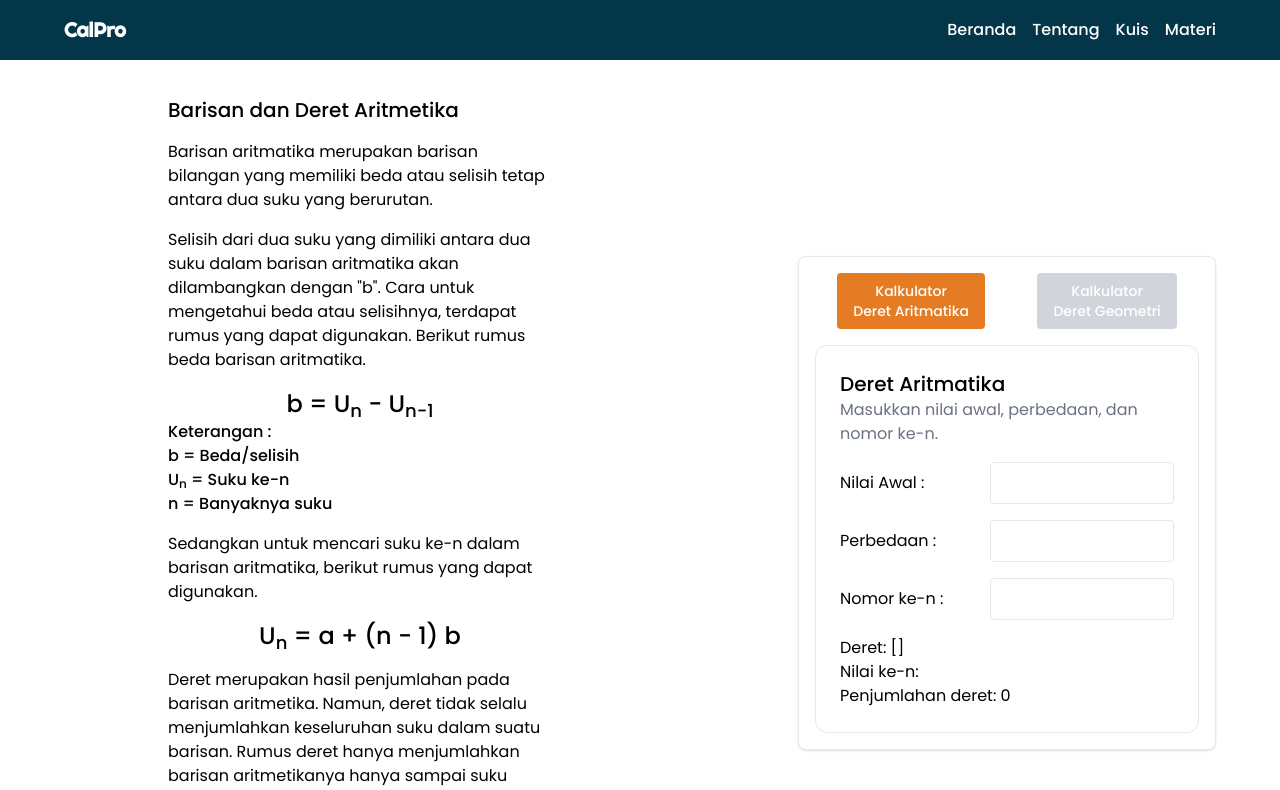
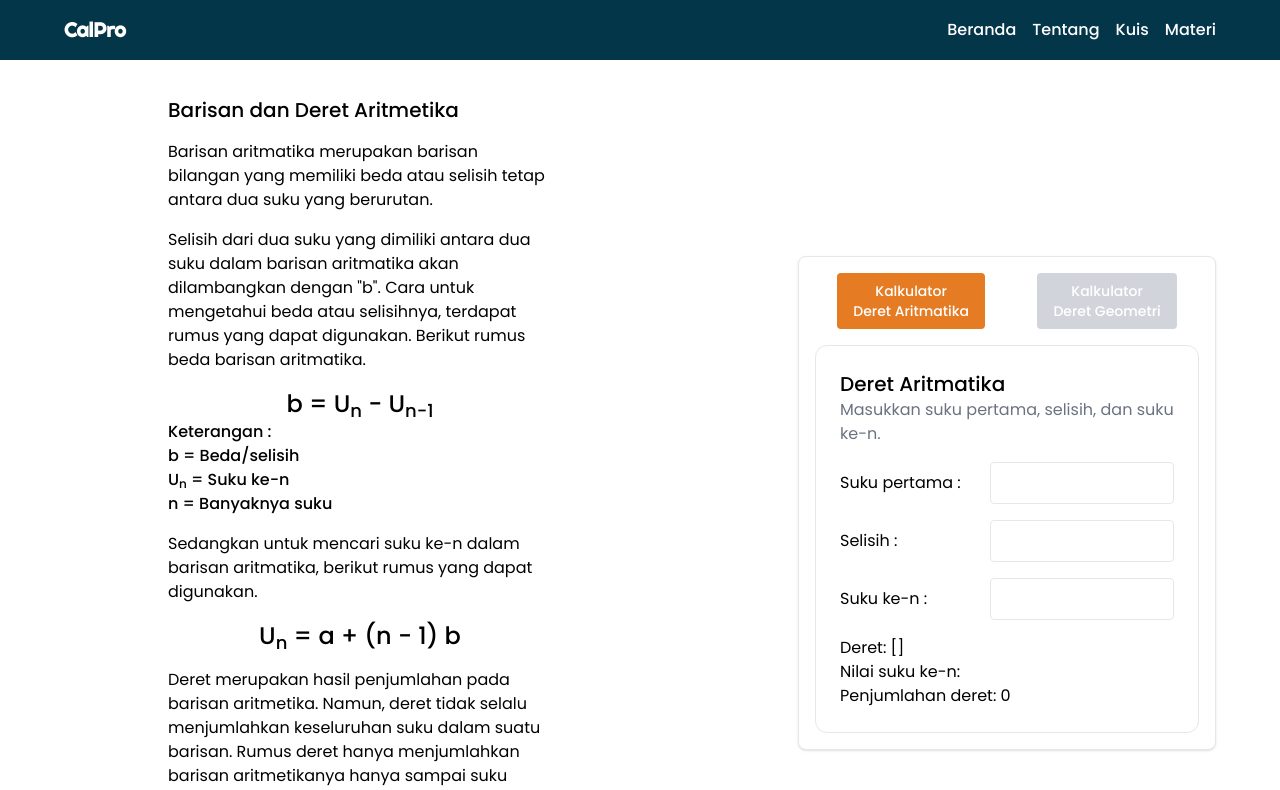
Before and after one commit to padiil/CalPro, a Vue app: page /deret in a window 1280 px wide. Shown: the top 790 px of the page. Built offline with nearby package versions, Linux system fonts and the light colour scheme.

Commit message:
menambahkan gif

```diff
--- /dev/null
+++ b/src/components/CarouselSection.vue
@@ -0,0 +1,13 @@
+<template lang="">
+    <div id="carousel" class="bg-primary w-[100%] mb-12 text-center text-white font-bold text-2xl py-24">
+        <img src="/src/assets/KalkulatorPreview.GIF" alt="gif" class=" mx-auto">
+
+    </div>
+</template>
+<script>
+export default {
+}
+</script>
+<style lang="">
+
+</style>
--- a/src/components/HeroSection.vue
+++ b/src/components/HeroSection.vue
@@ -1,5 +1,5 @@
 <template lang="">
-  <section class="px-4 mb-96 lg:px-16 flex flex-col-reverse my-20 lg:flex-row">
+  <section class="px-4 lg:px-16 flex flex-col-reverse my-20 lg:flex-row">
     <!-- bagian text -->
       <div class="grid py-8 mx-auto lg:gap-8 xl:gap-0 lg:py-16 2xl:px-40 lg:w-[50%] lg:mx-0">
       <div class="mr-auto place-self-center">
@@ -18,7 +18,7 @@
           Platform belajar kalkulus yang membantu kamu untuk memahami konsep kalkulus dengan mudah
         </p>
         <a
-          href="#lesson"
+          href="#carousel"
           class="px-4 py-2 mt-4 text-white bg-secondary hover:bg-orange-600 rounded-md hover:bg-primary-dark"
         >
           Mulai Belajar
@@ -27,8 +27,6 @@
     </div>
 
     <!-- bagian gambar -->
-    <!-- tah mnh ngoding jang gambar mh dina div ieu jar -->
-    <!-- ges responsif kuurg cobaan gera -->
     <div class="mx-autolg:w-[50%] lg:flex my-auto mx-auto">
       <div class="img">
         <img
--- a/src/components/kalkulator/KalkulatorDeretAritmetika.vue
+++ b/src/components/kalkulator/KalkulatorDeretAritmetika.vue
@@ -4,10 +4,10 @@
     <div class="p-6 max-w-sm mx-auto bg-white rounded-xl border flex items-center space-x-4">
       <div>
         <div class="text-xl font-medium text-black">Deret Aritmatika</div>
-        <p class="text-gray-500">Masukkan nilai awal, perbedaan, dan nomor ke-n.</p>
+        <p class="text-gray-500">Masukkan suku pertama, selisih, dan suku ke-n.</p>
 
         <div class="mt-4 flex justify-between items-center">
-          <label for="Nilai_awal">Nilai Awal : </label>
+          <label for="Nilai_awal">Suku pertama : </label>
           <input
             v-model="firstNumber"
             type="number"
@@ -16,7 +16,7 @@
           />
         </div>
         <div class="mt-4 flex justify-between items-center">
-          <label for="Perbedaan">Perbedaan : </label>
+          <label for="Perbedaan">Selisih : </label>
           <input
             v-model="difference"
             type="number"
@@ -25,12 +25,12 @@
           />
         </div>
         <div class="mt-4 flex justify-between items-center">
-          <label for="Nomor_ke-n">Nomor ke-n : </label>
+          <label for="Nomor_ke-n">Suku ke-n : </label>
           <input v-model="n" type="number" id="Nomor ke-n" class="p-2 border rounded w-[55%]" />
         </div>
         <div class="mt-4">
           <p>Deret: {{ sequence }}</p>
-          <p>Nilai ke-n: {{ nthValue }}</p>
+          <p>Nilai suku ke-n: {{ nthValue }}</p>
           <p>Penjumlahan deret: {{ sum }}</p>
         </div>
       </div>
--- a/src/components/kalkulator/KalkulatorDeretGeometri.vue
+++ b/src/components/kalkulator/KalkulatorDeretGeometri.vue
@@ -3,9 +3,9 @@
     <div class="p-6 max-w-sm mx-auto bg-white rounded-xl border flex items-center space-x-4">
       <div>
         <div class="text-xl font-medium text-black">Deret Geometri</div>
-        <p class="text-gray-500">Masukkan nilai awal, rasio, dan nomor ke-n.</p>
+        <p class="text-gray-500">Masukkan suku pertama, rasio, dan suku ke-n.</p>
         <div class="mt-4 flex justify-between items-center">
-          <label for="Nilai_awal">Nilai awal : </label>
+          <label for="Nilai_awal">Suku pertama : </label>
           <input
             v-model="firstNumber"
             type="number"
@@ -18,12 +18,12 @@
           <input v-model="ratio" type="number" id="Rasio" class="p-2 border rounded w-[55%]" />
         </div>
         <div class="mt-4 flex justify-between items-center">
-          <label for="Nomor_ke-n">Nomor ke-n : </label>
-          <input v-model="n" type="number" id="Nomor ke-n" class="p-2 border rounded w-[55%]" />
+          <label for="Nomor_ke-n">Suku ke-n : </label>
+          <input v-model="n" type="number" id="suku ke-n" class="p-2 border rounded w-[55%]" />
         </div>
         <div class="mt-4">
           <p>Deret: {{ sequence }}</p>
-          <p>Nilai ke-n: {{ nthValue }}</p>
+          <p>Nilai suku ke-n: {{ nthValue }}</p>
           <p>Penjumlahan deret: {{ sum }}</p>
         </div>
       </div>
--- a/src/views/HomeView.vue
+++ b/src/views/HomeView.vue
@@ -1,6 +1,7 @@
 <script setup>
 import HeroSection from '@/components/HeroSection.vue'
 import LessonCard from '@/components/LessonCard.vue'
+import CarouselSection from '@/components/CarouselSection.vue'
 </script>
 
 <template>
@@ -10,6 +11,10 @@ import LessonCard from '@/components/LessonCard.vue'
     </div>
 
     <div>
+      <CarouselSection />
+    </div>
+
+    <div>
       <LessonCard />
     </div>
   </main>
--- a/vite.config.js
+++ b/vite.config.js
@@ -5,6 +5,7 @@ import vue from '@vitejs/plugin-vue'
 
 // https://vitejs.dev/config/
 export default defineConfig({
+  assetsInclude: ["**/*.gif", "**/*.GIF"],
   base: '/CalPro/',
   plugins: [
     vue(),
```
Also changed, not shown: 1 other file (tests, documents, lock files or other folders).
